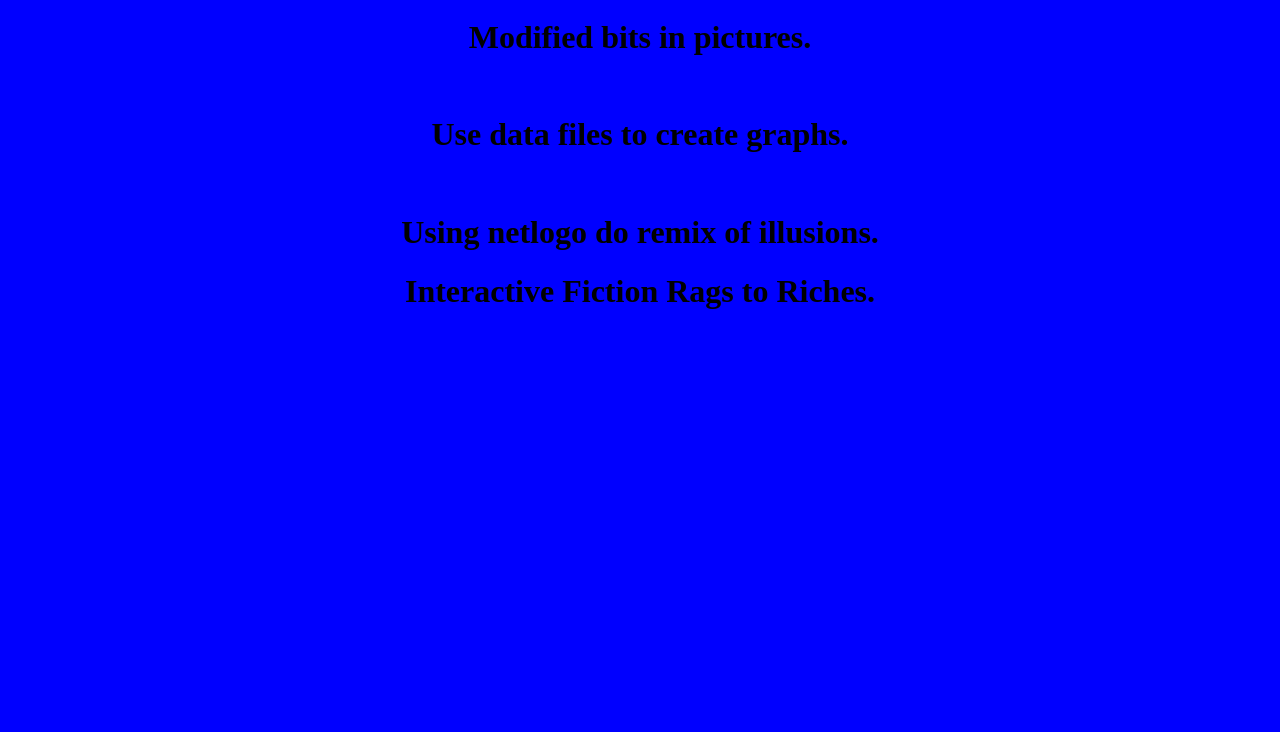
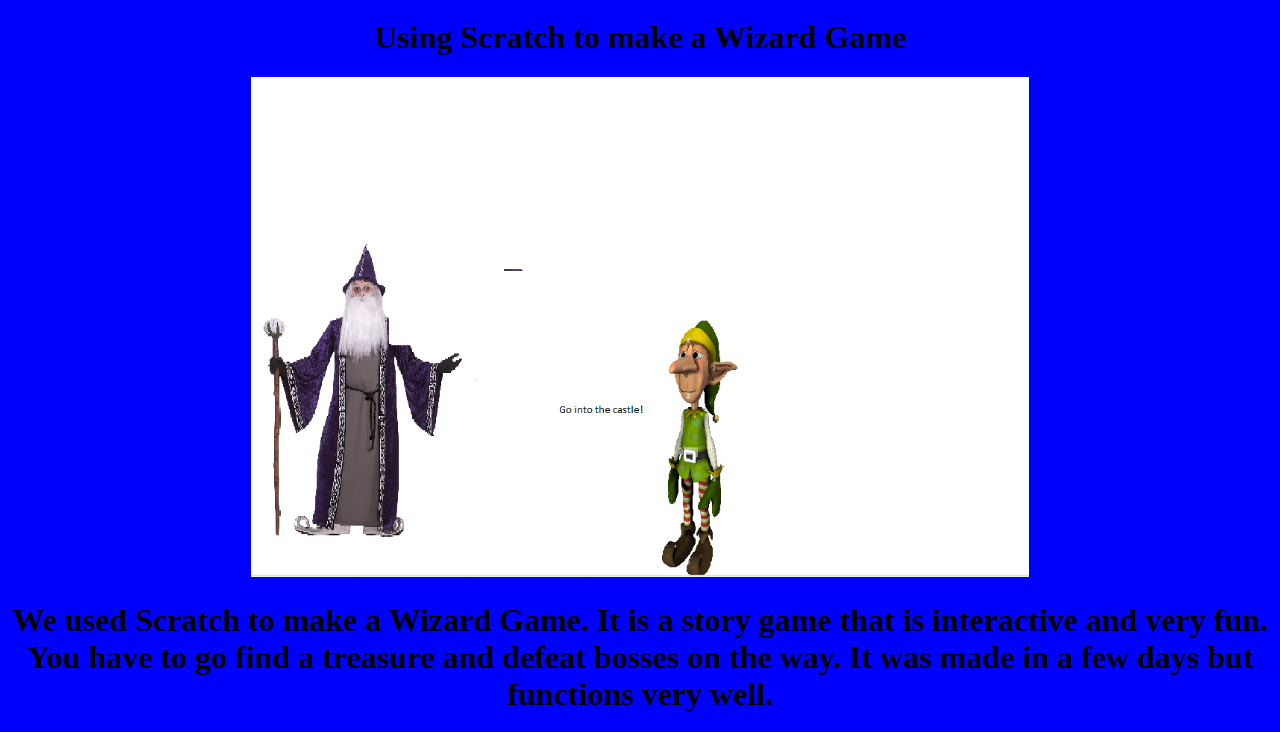
Before and after one commit to 1904010/csp2022, a plain HTML site: page portfolio.html in a window 1280 px wide. Shown: the part 2424-3156 px from the top of the page. Before the commit the page ends 2781 px from the top, so only its background shows below. Drawn offline with Linux system fonts and the light colour scheme.

Commit message:
Update portfolio.html

```diff
--- a/portfolio.html
+++ b/portfolio.html
@@ -40,8 +40,12 @@
 	<h1>   We used replit to make an E-card for the sick children in the hospital. When you open the
 	card there is a "Get Well" message at the top. There is also a minion that starts dancing with
 	music playing in the background. Then a few balloons appear and move around.</h1>
-    <h1>   Modified bits in pictures.</h1>
-    <br>
+    <h1>   Using Scratch to make a Wizard Game</h1>
+    	<img src="images/wizard game.PNG" height="500">
+	<h1>   We used Scratch to make a Wizard Game. It is a story game
+		that is interactive and very fun. You have to go find
+		a treasure and defeat bosses on the way. It was made
+		in a few days but functions very well.</h1>
     <h1>   Use data files to create graphs.</h1>
     <br>
     <h1>   Using netlogo do remix of illusions.</h1>
```
